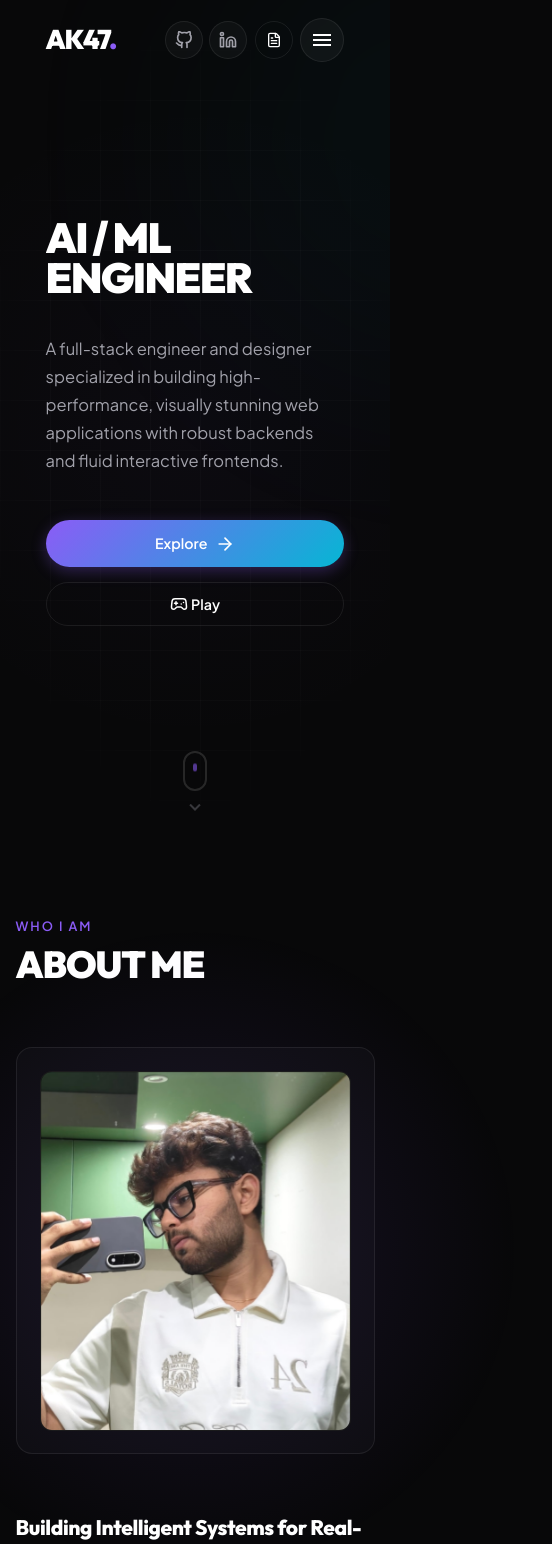
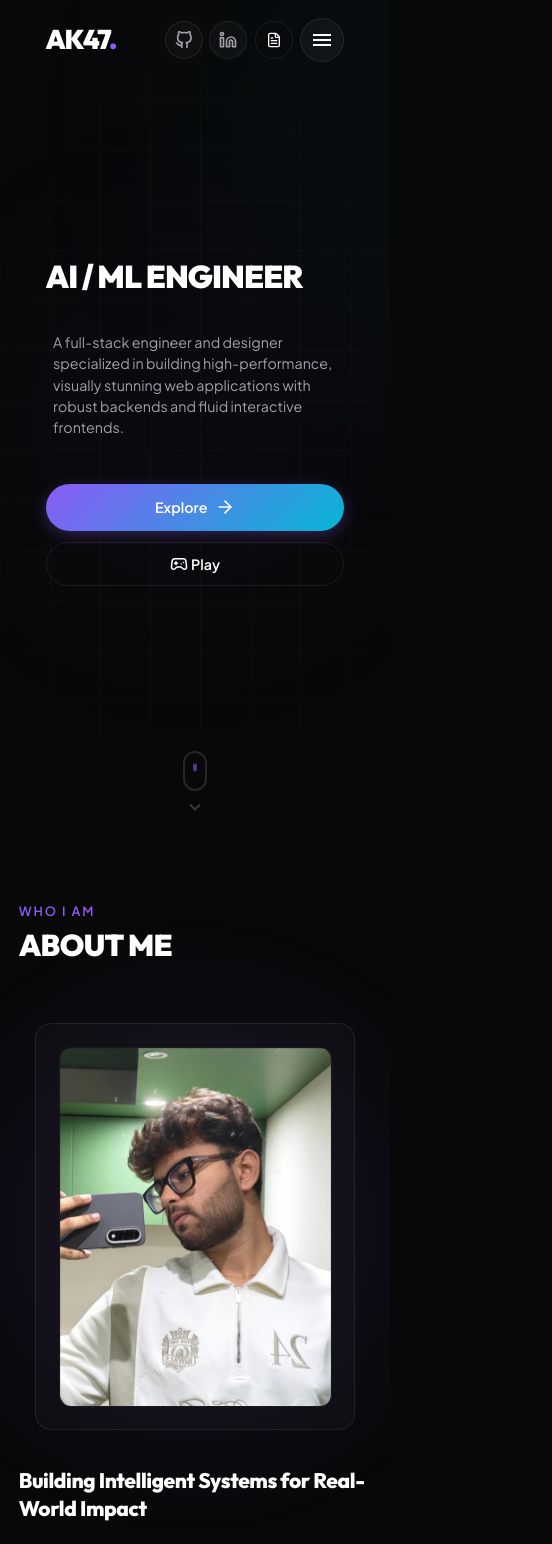
Before and after one commit to Ashconic/ash-portfolio, a React (Vite) app: page / in a window 390 px wide. Shown: the top 1544 px of the page, 552 px wide, since content can reach past the window. Built offline with nearby package versions, Linux system fonts and the light colour scheme; a web font is replaced by a local one.

Commit message:
updated 1

```diff
--- a/src/components/Projects.jsx
+++ b/src/components/Projects.jsx
@@ -575,7 +575,7 @@ export default function Projects() {
 
 
                 {/* Horizontal track view container */}
-                <div className="projects-viewport-mask" ref={maskRef} data-lenis-prevent style={{ position: 'relative' }}>
+                <div className="projects-viewport-mask" ref={maskRef} data-lenis-prevent={window.innerWidth >= 1024 ? "true" : undefined} style={{ position: 'relative' }}>
 
                     {/* Retro cloud API sync loading layer */}
                     {(!hasFetched || isFetching) && (
--- a/src/index.css
+++ b/src/index.css
@@ -4132,3 +4132,96 @@ body.menu-lock {
         text-shadow: 0 0 15px rgba(6, 182, 212, 0.35);
     }
 }
+
+/* --- Global Mobile Optimization Overrides (For Perfect Responsive Fitting) --- */
+@media (max-width: 480px) {
+    /* Prevent any unwanted horizontal overflows or side-scroll wobbling */
+    html, body {
+        overflow-x: hidden;
+        width: 100%;
+        position: relative;
+    }
+
+    .container {
+        padding: 0 1.25rem !important;
+    }
+
+    .section {
+        padding: 4rem 0 !important;
+    }
+
+    /* Section titles clamp to prevent clipping */
+    .section-title {
+        font-size: 2rem !important;
+        letter-spacing: -0.02em !important;
+    }
+
+    /* Hero section clamping */
+    .hero-title {
+        font-size: 2.1rem !important;
+        line-height: 1.15 !important;
+        letter-spacing: -0.03em !important;
+    }
+
+    .hero-desc {
+        font-size: 0.95rem !important;
+        line-height: 1.5 !important;
+        margin-top: 1.25rem !important;
+        padding: 0 0.5rem;
+    }
+
+    .hero-cta {
+        width: 100%;
+        gap: 0.75rem !important;
+    }
+
+    .hero-cta .btn {
+        width: 100% !important;
+        text-align: center;
+        justify-content: center;
+    }
+
+    /* About section layout adjustments */
+    .about-grid {
+        gap: 2.5rem !important;
+    }
+
+    .about-visual-column {
+        max-width: 320px !important;
+    }
+
+    .stats-grid {
+        grid-template-columns: 1fr !important;
+        gap: 1rem !important;
+    }
+
+    .stat-card {
+        padding: 1.25rem !important;
+    }
+
+    /* Skills block layout adjustments */
+    .skills-layout-wrapper {
+        padding: 0 1rem !important;
+    }
+
+    /* Projects slider overrides */
+    .projects-slider-card.horizontal-card {
+        width: 82vw !important;
+        margin-right: 1rem !important;
+    }
+
+    /* Contact Success Screen */
+    .contact-success-screen {
+        padding: 2rem 1rem !important;
+    }
+}
+
+@media (max-width: 360px) {
+    .hero-title {
+        font-size: 1.85rem !important;
+    }
+
+    .section-title {
+        font-size: 1.8rem !important;
+    }
+}
```
